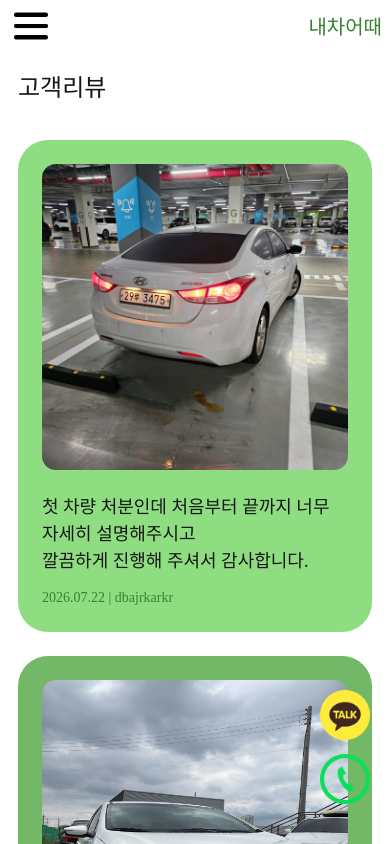
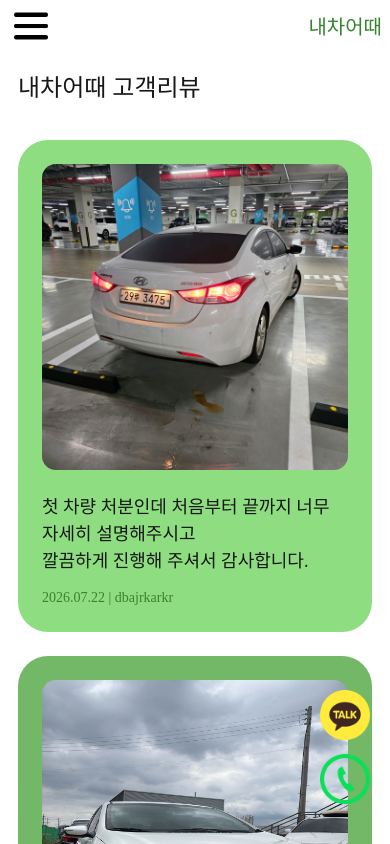
Before and after one commit to NaechaEottae/used-car, a Next.js app: page /customer-review in a window 390 px wide. Shown: the top 844 px of the page. Built offline with nearby package versions, Linux system fonts and the light colour scheme; a web font is replaced by a local one.

Commit message:
메인페이지 리뉴얼

```diff
--- a/app/customer-review/page.tsx
+++ b/app/customer-review/page.tsx
@@ -28,7 +28,7 @@ export default function CustomerReview() {
   return (
     <>
       <div className="review-wrap">
-        <h3>고객리뷰</h3>
+        <h1>내차어때 고객리뷰</h1>
         <div className="content-wrap">
           <div className="card">
             <Image className="card-image" src={review12} alt="review" />
--- a/app/globals.css
+++ b/app/globals.css
@@ -217,7 +217,7 @@ main {
   margin: 24px 0;
   gap: 32px;
 }
-.sec2 .msg-box h3 {
+.sec2 .msg-box h1 {
   font-weight: 700;
   color: black;
   font-size: 32px;
@@ -548,7 +548,7 @@ main {
   flex-direction: column;
   justify-content: center;
 }
-.review-wrap h3 {
+.review-wrap h1 {
   font-size: 32px;
 }
 .content-wrap {
@@ -597,7 +597,7 @@ main {
     margin-top: 52px;
     padding: 18px;
   }
-  .review-wrap h3 {
+  .review-wrap h1 {
     font-size: 24px;
   }
   .card {
--- a/app/information/page.tsx
+++ b/app/information/page.tsx
@@ -6,8 +6,8 @@ export default function Information() {
   return (
     <>
       <div className="information-wrap">
-        <h3>회사소개</h3>
         <div className="content">
+          <h1>팔 곳은 많지만, 제대로 비교하는 곳은 내차어때.</h1>
           <div>
             안녕하세요, 내차어때입니다.
             <br />
@@ -29,7 +29,7 @@ export default function Information() {
             언제나 정직하고 친절한 상담을 약속드립니다.
             <br />
           </div>
-          <Image className="mockup" src={mockup} alt="mockup" />
+          {/* <Image className="mockup" src={mockup} alt="mockup" /> */}
         </div>
       </div>
     </>
--- a/app/page.tsx
+++ b/app/page.tsx
@@ -11,22 +11,22 @@ export default function Home() {
       <div className="sec1"></div>
       <div className="sec2">
         <div className="msg-box">
-          <h3>
+          <h1>
             내 차, <br />
             어디에 팔아야
             <br />
             가장 이득일까?
             <br />
-          </h3>
+          </h1>
           <p>
-            내 차, 처분도 똑똑하게.
+            내 차, 현명하게 처리하세요.
             <br />
             <br />
             매매부터 수출,폐차까지
             <br />
             내차어때에서 한번에 비교하고
             <br />
-            가장 좋은 방법 선택하세요.
+            가장 좋은 방법으로 선택하세요.
           </p>
           <a href="tel:+821044715896">
             <button>내 차 무료 견적 받기</button>
@@ -120,7 +120,7 @@ export default function Home() {
           <br />✅ 압류 차량
           <br />✅ 방전된 차량
           <br />
-          <br /> 폐차하기 전에 <br />
+          <br /> 무작정 폐차하지말고, <br />
           <span style={{ fontFamily: "GiantsInline" }}>내차어때 </span>
           에서 편하게 상담해보세요!
           <br />
```
